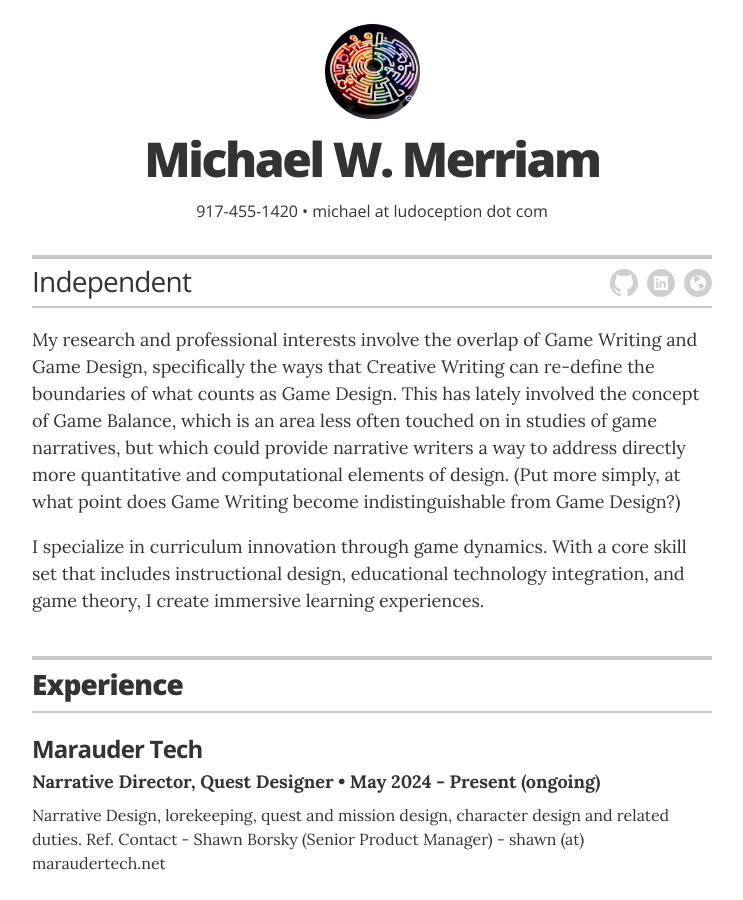
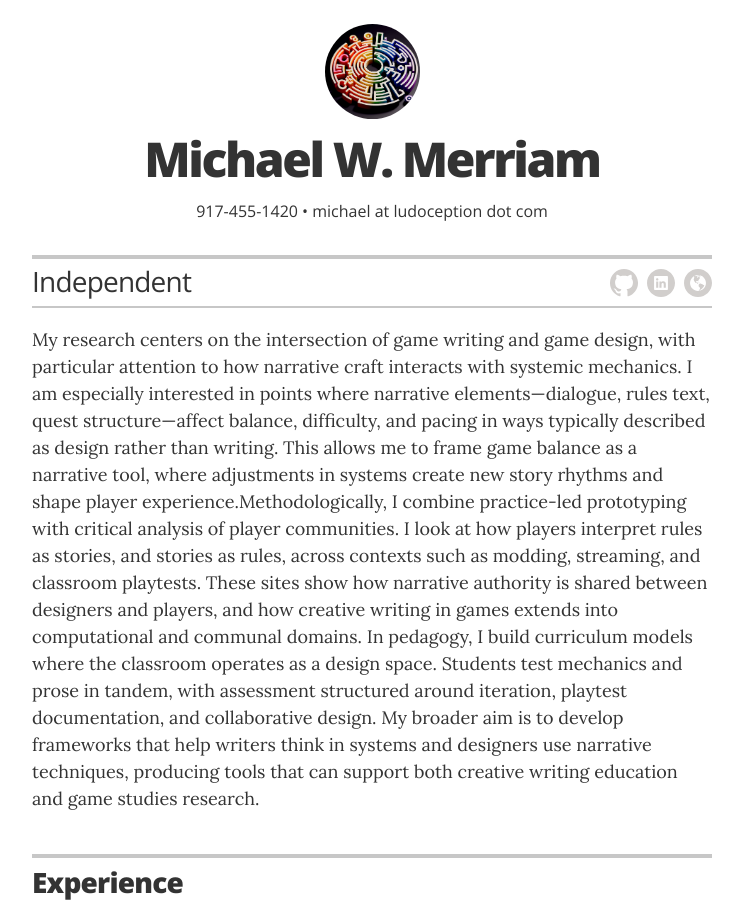
Before and after one commit to mwmxyz/academic, a Jekyll site: the page built from index.html, in a window 1280 px wide and 900 px high. Shown: the whole window, without its empty margins (268-1011 px from the left). Built offline with Jekyll 4.4.1, drawn with Linux system fonts in a browser that asks for light colours.

Commit message:
Update _config.yml

```diff
--- a/_config.yml
+++ b/_config.yml
@@ -23,7 +23,9 @@ resume_contact_address:         "713 Black Eagle Drive, Groveland, FL, 34711"
 resume_header_contact_info:     "917-455-1420 • michael at ludoception dot com"
 display_header_contact_info:    "true"
 
-resume_header_intro: "<p>My research and professional interests involve the overlap of Game Writing and Game Design, specifically the ways that Creative Writing can re-define the boundaries of what counts as Game Design. This has lately involved the concept of Game Balance, which is an area less often touched on in studies of game narratives, but which could provide narrative writers a way to address directly more quantitative and computational elements of design. (Put more simply, at what point does Game Writing become indistinguishable from Game Design?)<p>I specialize in curriculum innovation through game dynamics. With a core skill set that includes instructional design, educational technology integration, and game theory, I create immersive learning experiences.</p>"
+resume_header_intro: "<p>My research centers on the intersection of game writing and game design, with particular attention to how narrative craft interacts with systemic mechanics. I am especially interested in points where narrative elements—dialogue, rules text, quest structure—affect balance, difficulty, and pacing in ways typically described as design rather than writing. This allows me to frame game balance as a narrative tool, where adjustments in systems create new story rhythms and shape player experience.Methodologically, I combine practice-led prototyping with critical analysis of player communities. I look at how players interpret rules as stories, and stories as rules, across contexts such as modding, streaming, and classroom playtests. These sites show how narrative authority is shared between designers and players, and how creative writing in games extends into computational and communal domains. In pedagogy, I build curriculum models where the classroom operates as a design space. Students test mechanics and prose in tandem, with assessment structured around iteration, playtest documentation, and collaborative design. My broader aim is to develop frameworks that help writers think in systems and designers use narrative techniques, producing tools that can support both creative writing education and game studies research."
+
+# resume_header_intro: "<p>My research and professional interests involve the overlap of Game Writing and Game Design, specifically the ways that Creative Writing can re-define the boundaries of what counts as Game Design. This has lately involved the concept of Game Balance, which is an area less often touched on in studies of game narratives, but which could provide narrative writers a way to address directly more quantitative and computational elements of design. (Put more simply, at what point does Game Writing become indistinguishable from Game Design?)<p>I specialize in curriculum innovation through game dynamics. With a core skill set that includes instructional design, educational technology integration, and game theory, I create immersive learning experiences.</p>"
 
 # use "yes" to display the email contact button,
 # "no" to display an "I'm not looking for work" message,
```
